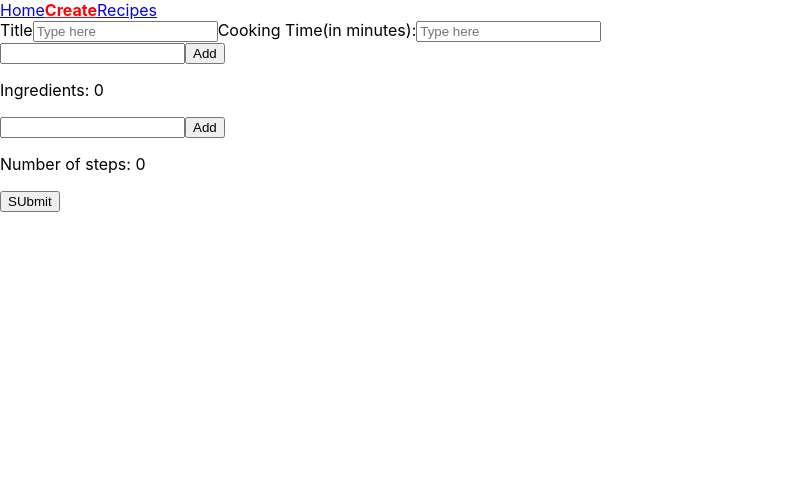
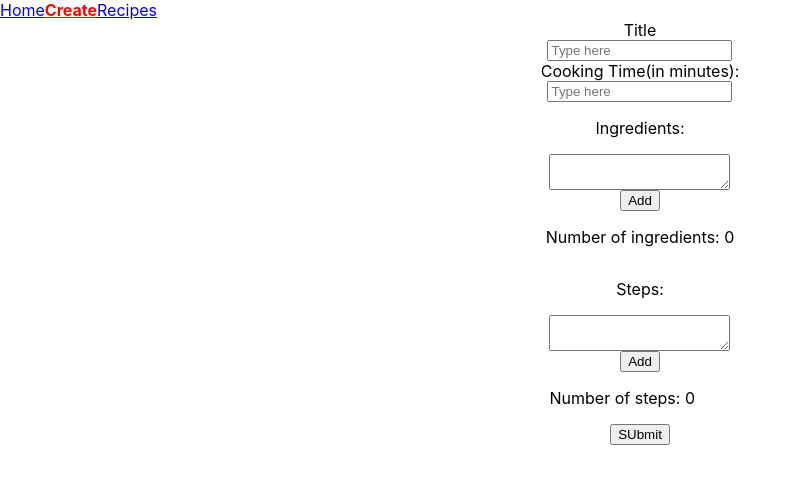
Before and after one commit to iMadfxq/recipe-app, a React (Create React App) app: page /CreateRecipe in a window 1280 px wide. Shown: the top 484 px of the page, without its empty margins (0-801 px from the left). Built offline with nearby package versions, Linux system fonts and the light colour scheme.

Commit message:
Added close button for popup and its logic, improved popup. Solved form inside form issue.

```diff
--- a/src/Components/ItemsList/ItemsList.component.jsx
+++ b/src/Components/ItemsList/ItemsList.component.jsx
@@ -20,9 +20,15 @@ export default function ItemsList() {
     });
     setterFunc(newList);
     if (type === "ingredientsList") {
-      openPopup(POPUP_ACTION_TYPES.OPEN_POPUP_INGREDIENTS, {data: newList, setterFunc});
+      openPopup(POPUP_ACTION_TYPES.OPEN_POPUP_INGREDIENTS, {
+        data: newList,
+        setterFunc,
+      });
     } else if (type === "stepsList") {
-      openPopup(POPUP_ACTION_TYPES.OPEN_POPUP_STEPS, {data: newList, setterFunc});
+      openPopup(POPUP_ACTION_TYPES.OPEN_POPUP_STEPS, {
+        data: newList,
+        setterFunc,
+      });
     }
   };
 
@@ -33,27 +39,33 @@ export default function ItemsList() {
   if (type === "ingredientsList") {
     return (
       <ul>
-        {data.length &&
+        {data.length ? (
           data.map((ing) => (
             <li data-id={ing.id}>
               <span onClick={completeHandler}>✅</span>
               <p>{ing.text}</p>
               <span onClick={deleteHandler}>❌</span>
             </li>
-          ))}
+          ))
+        ) : (
+          <p>You havent added any ingredients yet...</p>
+        )}
       </ul>
     );
   } else if (type === "stepsList") {
     return (
       <ol>
-        {data.length &&
+        {data.length ? (
           data.map((stp) => (
             <li data-id={stp.id}>
               <span onClick={completeHandler}>✅</span>
               <p>{stp.text}</p>
               <span onClick={deleteHandler}>❌</span>
             </li>
-          ))}
+          ))
+        ) : (
+          <p>You havent added any steps yet...</p>
+        )}
       </ol>
     );
   }
--- a/src/Components/Popup/Popup.component.jsx
+++ b/src/Components/Popup/Popup.component.jsx
@@ -8,14 +8,15 @@ import ItemsList from "../ItemsList/ItemsList.component";
 import "./Popup.styles.scss";
 
 export default function Popup() {
-  const { popupIsOpen, type, data, setterFunc, openPopup } = useContext(PopupContext);
+  const { popupIsOpen, type, data, setterFunc, openPopup, closePopup } = useContext(PopupContext);
 
 
   if (popupIsOpen) {
         return (
           <section>
             <section>
-              <h2>Steps:</h2>
+              <span onClick={() => {closePopup()}}>x</span>
+              <h2>{type === 'ingredientsList' ? "Ingredients:" : "Steps"}</h2>
               <ItemsList />
             </section>
           </section>
--- a/src/Contexts/PopupContext.jsx
+++ b/src/Contexts/PopupContext.jsx
@@ -27,10 +27,8 @@ const popupReducer = (state, action) => {
       };
     case POPUP_ACTION_TYPES.CLOSE_POPUP:
       return {
+        ...state,
         popupIsOpen: false,
-        type: "",
-        data: action.payload,
-        setterFunc: state.setterFunc,
       };
 
     default:
@@ -46,12 +44,16 @@ export function PopupProvider({ children }) {
     setterFunc: () => {},
   });
 
+  const closePopup = () => {
+    dispatch({ type: POPUP_ACTION_TYPES.CLOSE_POPUP});
+  }
+
   const openPopup = (actionType, data) => {
     dispatch({ type: actionType, payload: { ...data } });
   };
 
   return (
-    <PopupContext.Provider value={{ ...state, openPopup }}>
+    <PopupContext.Provider value={{ ...state, openPopup, closePopup }}>
       {children}
     </PopupContext.Provider>
   );
--- a/src/routes/CreateRecipe/CreateRecipe.component.jsx
+++ b/src/routes/CreateRecipe/CreateRecipe.component.jsx
@@ -14,8 +14,8 @@ export default function CreateRecipe({setRecipesList}) {
 const navigate = useNavigate()
 
   return (
-    <section>
-      <form
+    <section className="CreateRecipe">
+      <form className="CreateRecipe__form"
         onSubmit={(e) => {
           e.preventDefault();
           setRecipesList((state) => {
--- a/src/routes/CreateRecipe/CreateRecipe.styles.scss
+++ b/src/routes/CreateRecipe/CreateRecipe.styles.scss
@@ -0,0 +1,21 @@
+.CreateRecipe {
+  display: flex;
+  flex-direction: column;
+  justify-content: center;
+  align-items: center;
+
+  &__form {
+    display: flex;
+    flex-direction: column;
+    justify-content: center;
+    align-items: center;
+
+    label {
+      display: flex;
+      flex-direction: column;
+      justify-content: center;
+      align-items: center;
+
+    }
+  }
+}
--- a/src/routes/CreateRecipe/IngredientsForm/IngredientsForm.component.jsx
+++ b/src/routes/CreateRecipe/IngredientsForm/IngredientsForm.component.jsx
@@ -27,9 +27,10 @@ export default function IngredientsForm({ingredientsList, setIngredientsList}) {
 
   return (
     <section>
-      <form onSubmit={addHandler}>
+      <section >
         <label>
-          <input
+          <p>Ingredients:</p>
+          <textarea
             type="text"
             onChange={(e) => {
               setIngredient(e.target.value);
@@ -39,9 +40,9 @@ export default function IngredientsForm({ingredientsList, setIngredientsList}) {
           />
           <button onClick={addHandler}>Add</button>
         </label>
-      </form>
+      </section>
       <p onClick={() => {openPopup(POPUP_ACTION_TYPES.OPEN_POPUP_INGREDIENTS ,{data:ingredientsList, setterFunc: setIngredientsList})}}>
-        Ingredients: {ingredientsList.length}
+        Number of ingredients: {ingredientsList.length}
       </p>
     </section>
   );
--- a/src/routes/CreateRecipe/StepsForm/StepsForm.component.jsx
+++ b/src/routes/CreateRecipe/StepsForm/StepsForm.component.jsx
@@ -25,9 +25,10 @@ export default function IngredientsForm({setStepsList, stepsList}) {
 
   return (
     <section>
-      <form onSubmit={addHandler}>
+      <section>
         <label>
-          <input
+          <p>Steps:</p>
+          <textarea
             type="text"
             onChange={(e) => {
               setStep(e.target.value);
@@ -35,9 +36,9 @@ export default function IngredientsForm({setStepsList, stepsList}) {
             value={step}
             ref={stepInput}
           />
-          <button onClick={addHandler}>Add</button>
+          <button onClick={addHandler} >Add</button>
         </label>
-      </form>
+      </section>
       <p
         onClick={() => {
           openPopup(POPUP_ACTION_TYPES.OPEN_POPUP_STEPS, {data:stepsList, setterFunc: setStepsList});
--- a/src/routes/RecipeList/RecipeList.styles.scss
+++ b/src/routes/RecipeList/RecipeList.styles.scss
@@ -13,6 +13,11 @@
   color: white;
   border-radius: 20px;
   text-decoration: none;
+  transition: 400ms;
+
+  &:hover {
+    transform: scale(1.04);
+  }
 
   h2 {
     text-decoration: underline;
@@ -23,5 +28,6 @@
     border-radius: 10px;
     width: 100px;
     height: 30px;
+    cursor: pointer;
   }
 }}
```
